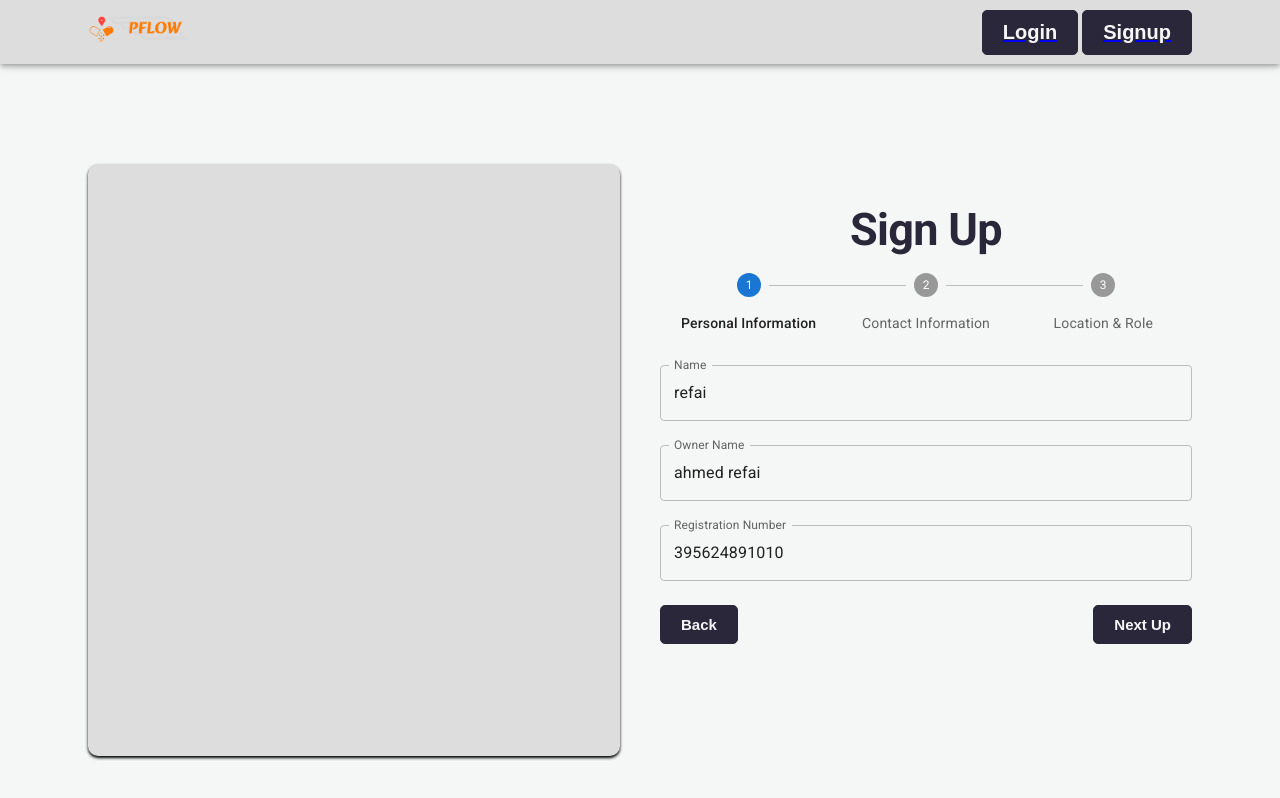
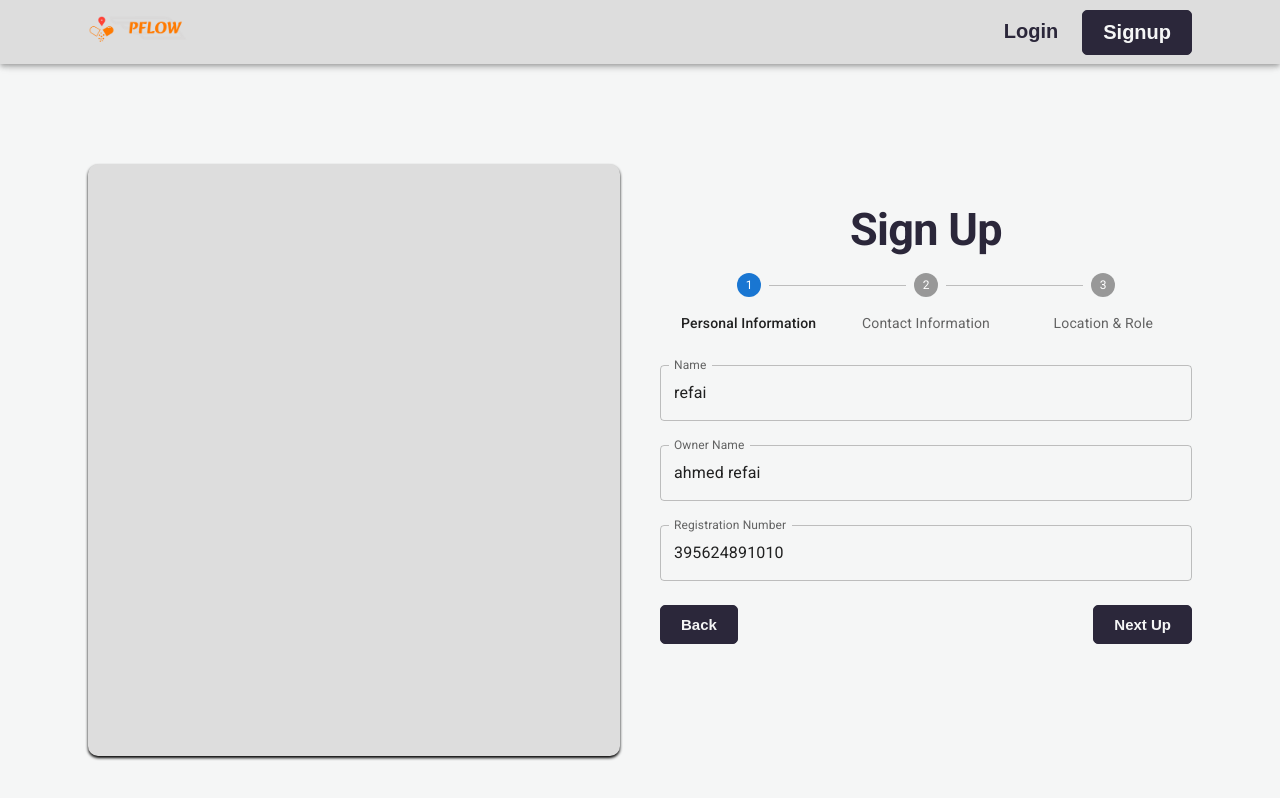
Before and after one commit to elref7i/p-flow, a React (Vite) app: page /signup in a window 1280 px wide. Built offline with nearby package versions, Linux system fonts and the light colour scheme.

Commit message:
Refactor CustomButton component to accept additional props for background color, border, and hover effects; update Navbar and Signup components for consistent styling and improved usability

```diff
--- a/src/components/Common/ButtonStyle.jsx
+++ b/src/components/Common/ButtonStyle.jsx
@@ -9,17 +9,20 @@ const CustomButton = styled('button')(
     marginInline,
     fontWeight,
     hoverColor,
+    hoverbgColor,
     w,
     sm,
     md,
     mb,
     fs,
+    color,
+    border,
   }) => ({
     backgroundColor: bgcolor || '#2B273A', // اللون الافتراضي
-    color: '#F5F6F6',
+    color: color || '#F5F6F6',
     padding: pad || '10px 20px', // القيم الافتراضية
     borderRadius: '5px',
-    border: '1px solid #2B273A',
+    border: border || '1px solid #2B273A',
     cursor: 'pointer',
     transition: '0.3s',
     display: 'block',
@@ -35,7 +38,7 @@ const CustomButton = styled('button')(
     marginInline: marginInline || 'auto',
     marginBottom: mb || 'auto',
     '&:hover': {
-      backgroundColor: hoverColor || '#DDDDDD',
+      backgroundColor: hoverbgColor || '#DDDDDD',
       color: hoverColor || '#2B273A',
     },
   })
--- a/src/components/Navbar/Navbar.jsx
+++ b/src/components/Navbar/Navbar.jsx
@@ -64,10 +64,18 @@ export default function Navbar() {
           {!token && (
             <Box sx={{ display: 'flex', gap: '4px' }}>
               <Link to="/login">
-                <CustomButton hoverColor={true}>Login</CustomButton>
+                <CustomButton
+                  bgcolor={'transparent'}
+                  border={'none'}
+                  color={'#2B273A'}
+                  hoverbgColor={'#2B273A'}
+                  hoverColor={'#DDDDDD'}
+                >
+                  Login
+                </CustomButton>
               </Link>
               <Link to="/signup">
-                <CustomButton hoverColor={true}>Signup</CustomButton>
+                <CustomButton>Signup</CustomButton>
               </Link>
             </Box>
           )}
--- a/src/index.css
+++ b/src/index.css
@@ -14,6 +14,9 @@ body {
   font-weight: bold;
   color: '#2B273A';
   text-align: start;
+}
+a {
+  text-decoration: none;
 }
 a:active {
   color: transparent;
--- a/src/pages/Signup/Signup.jsx
+++ b/src/pages/Signup/Signup.jsx
@@ -312,7 +312,6 @@ const SignupForm = () => {
             ))}
           </Stepper>
 
-          {/* هنا كل عناصر الفورم */}
           <Box sx={{ my: 2 }}>{renderStepContent(activeStep)}</Box>
           <Box sx={{ display: 'flex', justifyContent: 'space-between', mt: 2 }}>
             <CustomButton
@@ -321,6 +320,7 @@ const SignupForm = () => {
               onClick={handleBack}
               fs="15px"
               hoverColor={true}
+              hoverbgColor={true}
               marginInline={true}
             >
               Back
@@ -335,6 +335,7 @@ const SignupForm = () => {
                 onClick={handleNext}
                 fs="15px"
                 hoverColor={true}
+                hoverbgColor={true}
                 marginInline={true}
               >
                 Next Up
```
